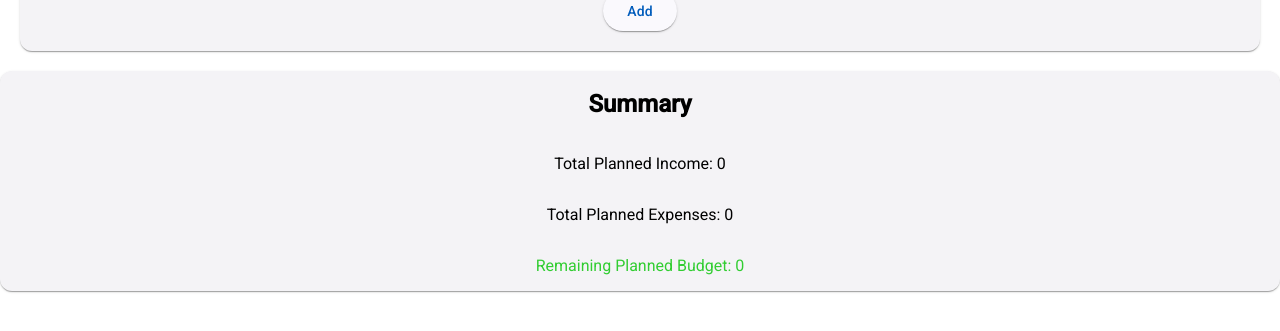
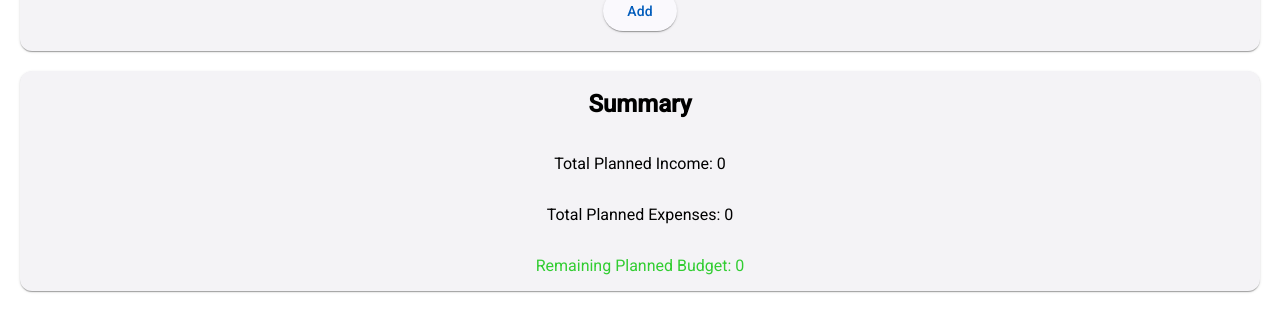
Before and after one commit to loganmj/BudgetTool, an Angular app in the folder budgettool.client/: page / in a window 1280 px wide. Shown: the part 541-872 px from the top of the page. Built offline with nearby package versions, Linux system fonts and the light colour scheme.

Commit message:
More CSS cleanup.

```diff
--- a/budgettool.client/src/app/expense-table/expense-table.component.css
+++ b/budgettool.client/src/app/expense-table/expense-table.component.css
@@ -1,3 +1,7 @@
+mat-table {
+  width: 100%;
+}
+
 .toolbar {
   margin: 20px;
 }
--- a/budgettool.client/src/app/income-table/income-table.component.css
+++ b/budgettool.client/src/app/income-table/income-table.component.css
@@ -1,9 +1,3 @@
-.income-table-container {
-  display: flex;
-  flex-direction: column;
-  min-width: 300px;
-}
-
 mat-table {
   width: 100%;
 }
--- a/budgettool.client/src/app/monthly-budget/monthly-budget.component.html
+++ b/budgettool.client/src/app/monthly-budget/monthly-budget.component.html
@@ -13,7 +13,7 @@
   </mat-card>
 
   <!-- Summary -->
-  <mat-card>
+  <mat-card class="budget-summary-card">
     <h2>Summary</h2>
     <p>Total Planned Income: {{ totalPlannedIncome }}</p>
     <p>Total Planned Expenses: {{ totalPlannedExpenses }}</p>
```
